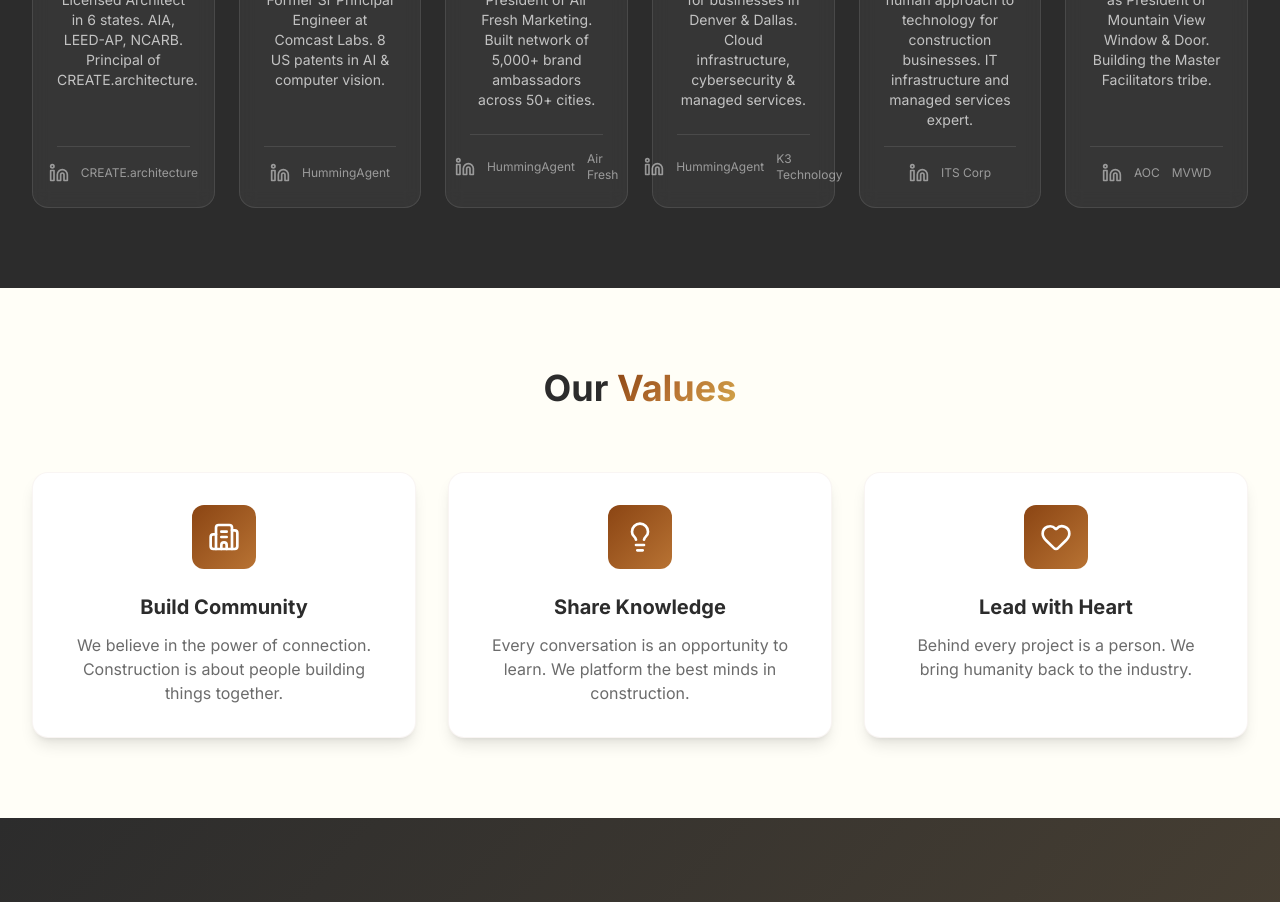
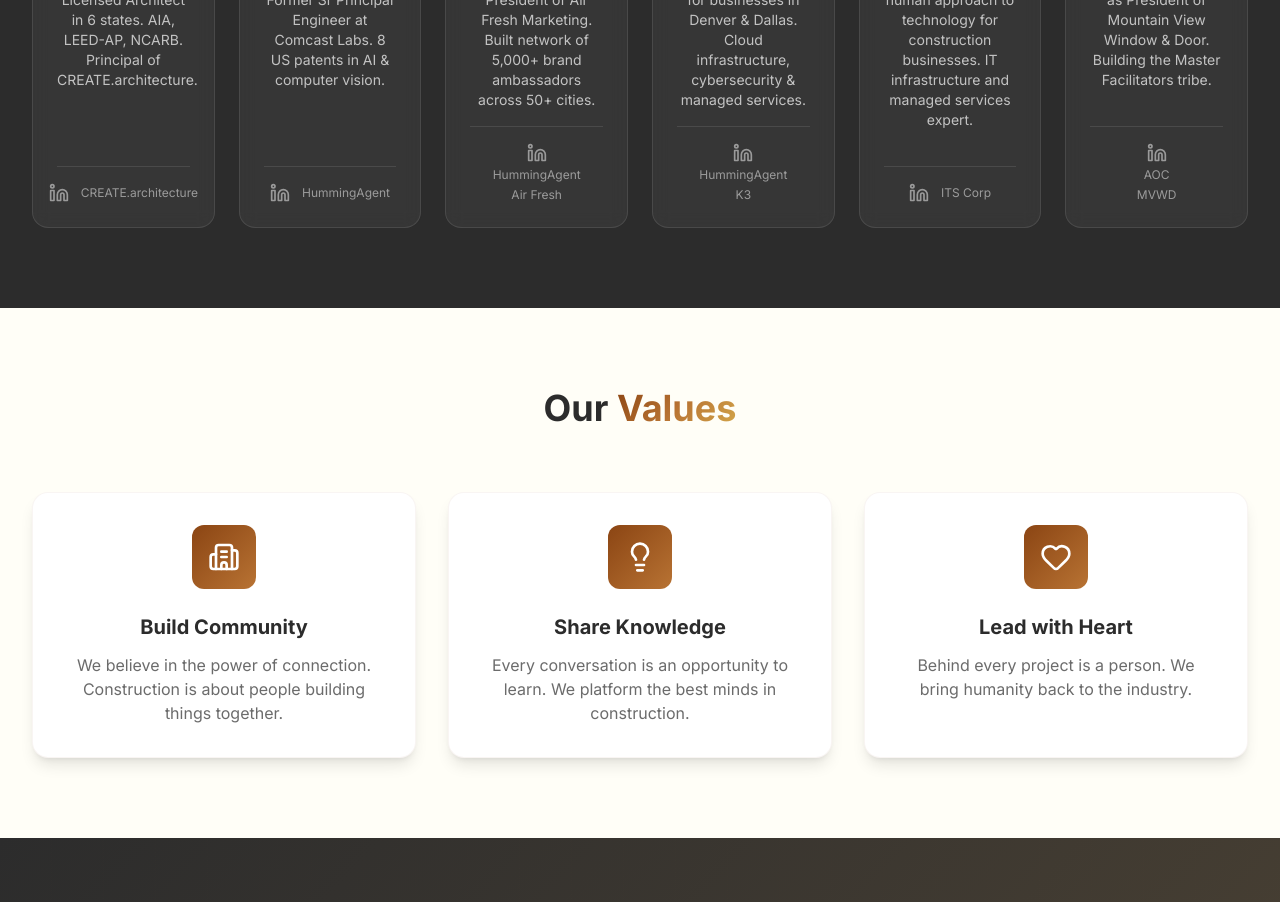
Before and after one commit to HummingAgent/aoc-website, a Next.js app: page /about in a window 1280 px wide. Shown: the part 3940-4842 px from the top of the page. Built offline with nearby package versions, Linux system fonts and the light colour scheme; a web font is replaced by a local one.

Commit message:
Stack leader links vertically, fix MVWD URL, shorten K3

```diff
--- a/src/app/about/page.tsx
+++ b/src/app/about/page.tsx
@@ -494,7 +494,7 @@ export default function AboutPage() {
               <p className="text-white/70 text-sm text-center flex-grow">
                 25+ years in experiential marketing. President of Air Fresh Marketing. Built network of 5,000+ brand ambassadors across 50+ cities.
               </p>
-              <div className="flex justify-center items-center gap-3 mt-4 pt-4 border-t border-white/10">
+              <div className="flex flex-col items-center gap-1 mt-4 pt-4 border-t border-white/10">
                 <a href="https://www.linkedin.com/in/joeykercher/" target="_blank" rel="noopener noreferrer" className="text-white/50 hover:text-rust transition-colors">
                   <Linkedin className="w-5 h-5" />
                 </a>
@@ -529,7 +529,7 @@ export default function AboutPage() {
               <p className="text-white/70 text-sm text-center flex-grow">
                 Founder & CEO of K3 Technology. Trusted IT partner for businesses in Denver & Dallas. Cloud infrastructure, cybersecurity & managed services.
               </p>
-              <div className="flex justify-center items-center gap-3 mt-4 pt-4 border-t border-white/10">
+              <div className="flex flex-col items-center gap-1 mt-4 pt-4 border-t border-white/10">
                 <a href="https://www.linkedin.com/in/kellykercher/" target="_blank" rel="noopener noreferrer" className="text-white/50 hover:text-rust transition-colors">
                   <Linkedin className="w-5 h-5" />
                 </a>
@@ -537,7 +537,7 @@ export default function AboutPage() {
                   HummingAgent
                 </a>
                 <a href="https://k3techs.com" target="_blank" rel="noopener noreferrer" className="text-white/50 hover:text-rust transition-colors text-xs">
-                  K3 Technology
+                  K3
                 </a>
               </div>
             </motion.div>
@@ -596,14 +596,14 @@ export default function AboutPage() {
               <p className="text-white/70 text-sm text-center flex-grow">
                 Host of The Art of Construction podcast. 14+ years as President of Mountain View Window & Door. Building the Master Facilitators tribe.
               </p>
-              <div className="flex justify-center items-center gap-3 mt-4 pt-4 border-t border-white/10">
+              <div className="flex flex-col items-center gap-1 mt-4 pt-4 border-t border-white/10">
                 <a href="https://www.linkedin.com/in/devon-tilly-5a407a20/" target="_blank" rel="noopener noreferrer" className="text-white/50 hover:text-rust transition-colors">
                   <Linkedin className="w-5 h-5" />
                 </a>
                 <a href="https://theartofconstruction.net" target="_blank" rel="noopener noreferrer" className="text-white/50 hover:text-rust transition-colors text-xs">
                   AOC
                 </a>
-                <a href="https://mtviewwd.com" target="_blank" rel="noopener noreferrer" className="text-white/50 hover:text-rust transition-colors text-xs">
+                <a href="https://www.mtnview.us/" target="_blank" rel="noopener noreferrer" className="text-white/50 hover:text-rust transition-colors text-xs">
                   MVWD
                 </a>
               </div>
```
